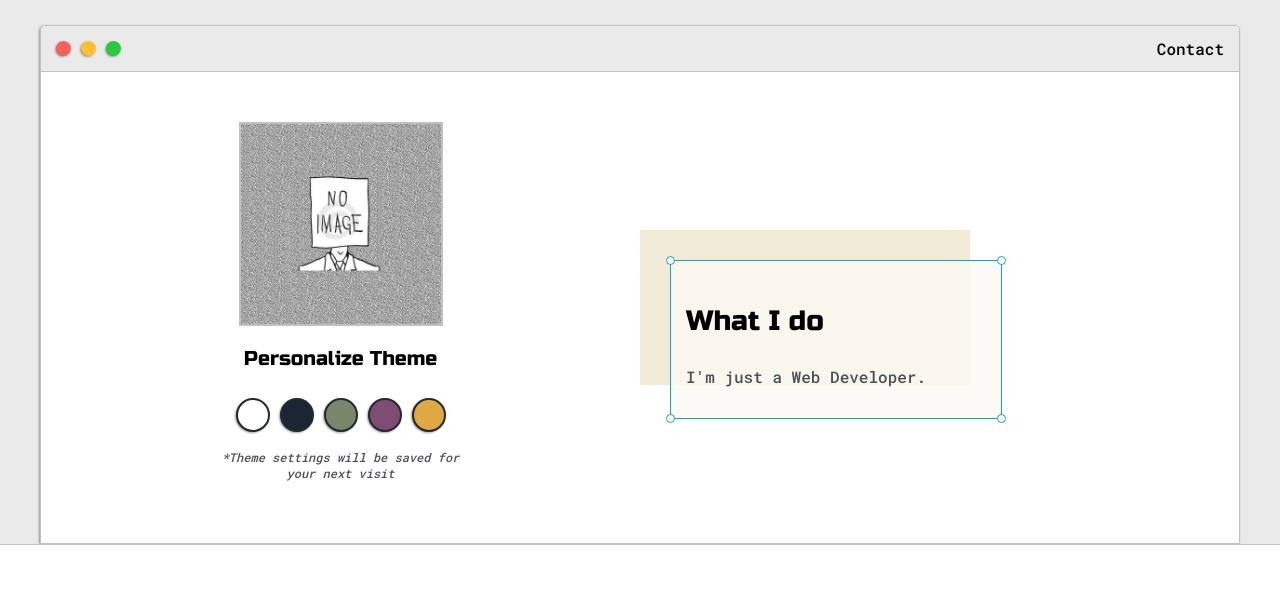
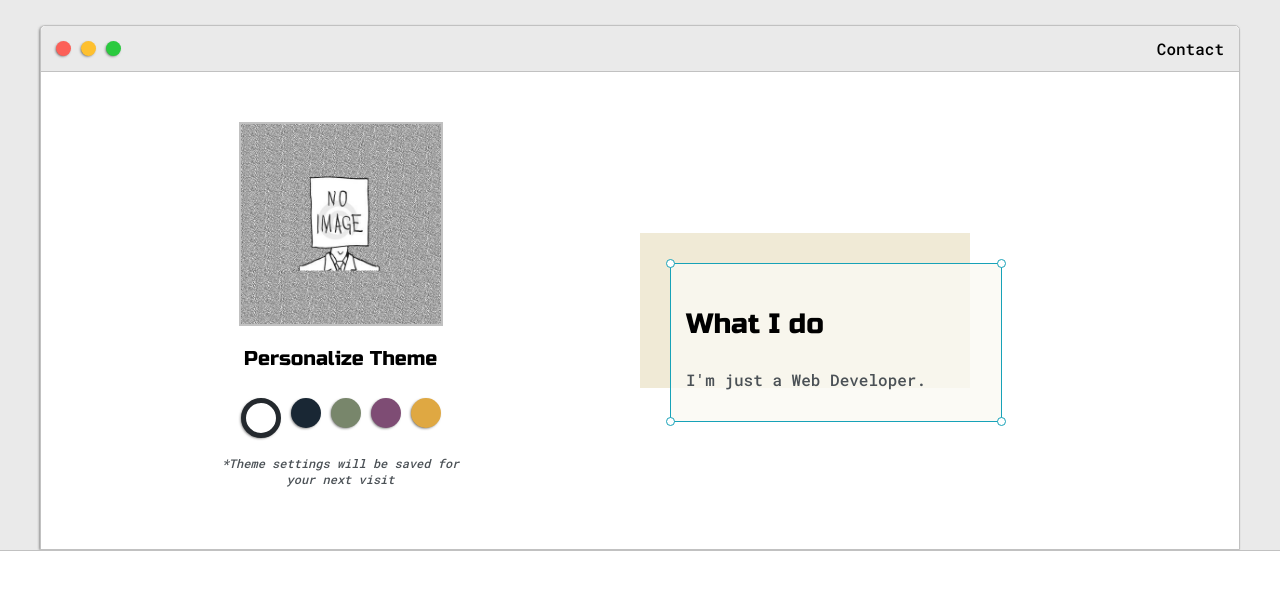
Before and after one commit to gamentionkray/portfolio-website, a plain HTML site: page index.html in a window 1280 px wide. Shown: the part 136-728 px from the top of the page. Drawn offline with Linux system fonts and the light colour scheme.

Commit message:
css updated

```diff
--- a/assets/css/blue.css
+++ b/assets/css/blue.css
@@ -14,3 +14,24 @@
 
   --submitBtn: #17a2b8;
 }
+
+#light-mode {
+  background-color: #fff;
+  border-width: 0;
+}
+#blue-mode {
+  background-color: #192734;
+  border-width: 5px;
+}
+#green-mode {
+  background-color: #78866b;
+  border-width: 0;
+}
+#purple-mode {
+  background-color: #7e4c74;
+  border-width: 0;
+}
+#orange-mode {
+  background-color: #dfa842;
+  border-width: 0;
+}
--- a/assets/css/default.css
+++ b/assets/css/default.css
@@ -194,24 +194,25 @@ h6 {
   cursor: pointer;
 }
 
-.theme-dot:hover {
-  border-width: 5px;
-}
-
 #light-mode {
   background-color: #fff;
+  border-width: 5px;
 }
 #blue-mode {
   background-color: #192734;
+  border-width: 0;
 }
 #green-mode {
   background-color: #78866b;
+  border-width: 0;
 }
 #purple-mode {
   background-color: #7e4c74;
+  border-width: 0;
 }
 #orange-mode {
   background-color: #dfa842;
+  border-width: 0;
 }
 
 #settings-note {
--- a/assets/css/green.css
+++ b/assets/css/green.css
@@ -14,3 +14,24 @@
 
   --submitBtn: #669966;
 }
+
+#light-mode {
+  background-color: #fff;
+  border-width: 0;
+}
+#blue-mode {
+  background-color: #192734;
+  border-width: 0;
+}
+#green-mode {
+  background-color: #78866b;
+  border-width: 5px;
+}
+#purple-mode {
+  background-color: #7e4c74;
+  border-width: 0;
+}
+#orange-mode {
+  background-color: #dfa842;
+  border-width: 0;
+}
--- a/assets/css/orange.css
+++ b/assets/css/orange.css
@@ -14,3 +14,24 @@
 
   --submitBtn: #e2b992;
 }
+
+#light-mode {
+  background-color: #fff;
+  border-width: 0;
+}
+#blue-mode {
+  background-color: #192734;
+  border-width: 0;
+}
+#green-mode {
+  background-color: #78866b;
+  border-width: 0;
+}
+#purple-mode {
+  background-color: #7e4c74;
+  border-width: 0;
+}
+#orange-mode {
+  background-color: #dfa842;
+  border-width: 5px;
+}
--- a/assets/css/purple.css
+++ b/assets/css/purple.css
@@ -14,3 +14,24 @@
 
   --submitBtn: #8534a3;
 }
+
+#light-mode {
+  background-color: #fff;
+  border-width: 0;
+}
+#blue-mode {
+  background-color: #192734;
+  border-width: 0;
+}
+#green-mode {
+  background-color: #78866b;
+  border-width: 0;
+}
+#purple-mode {
+  background-color: #7e4c74;
+  border-width: 5px;
+}
+#orange-mode {
+  background-color: #dfa842;
+  border-width: 0;
+}
```
